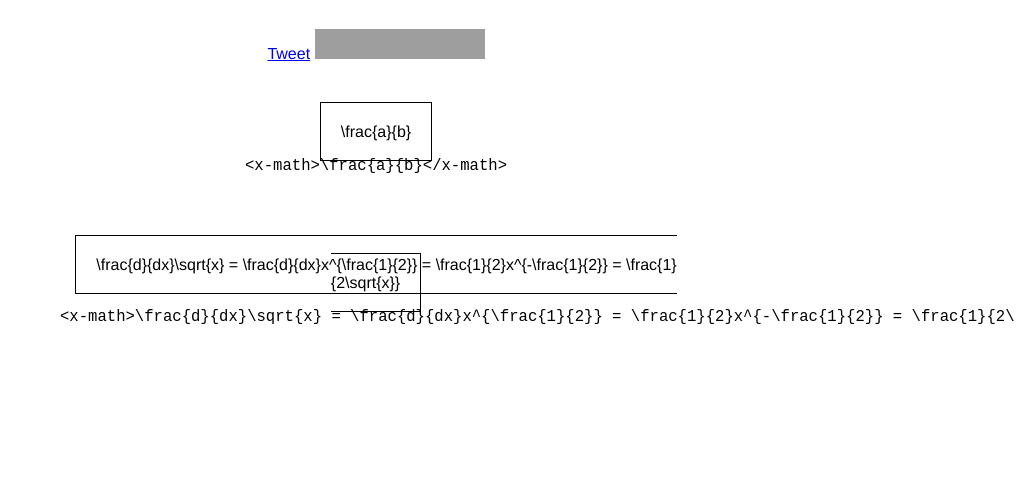
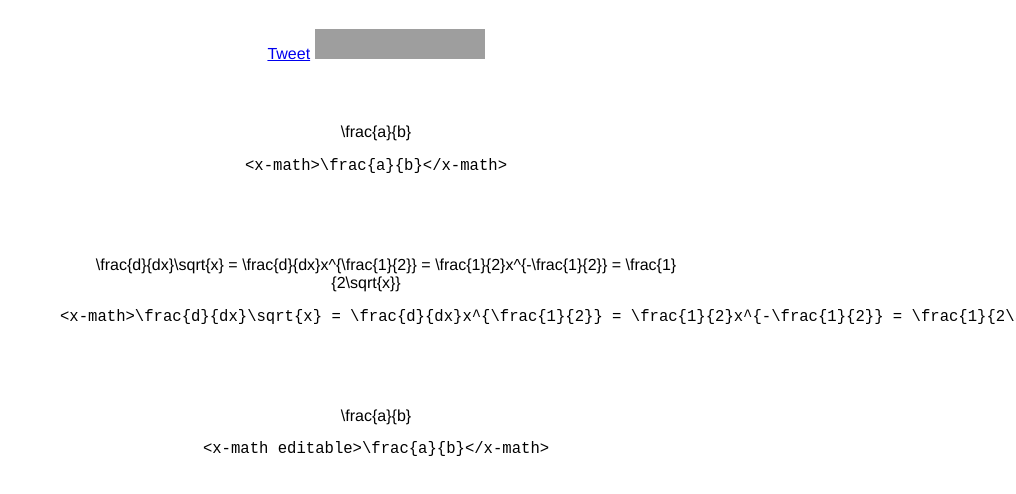
Before and after one commit to karan/x-math, a website: page demo.html in a window 1280 px wide. Shown: the part 90-584 px from the top of the page, without its empty margins (264-1280 px from the left). Drawn offline with Linux system fonts and the light colour scheme; grey boxes are pictures that could not be loaded.

Commit message:
add editable option

```diff
--- a/demo.html
+++ b/demo.html
@@ -32,7 +32,6 @@
     }
 
     x-math {
-      border: 1px solid black;
       padding: 20px;
     }
 
@@ -61,6 +60,11 @@
     <pre>&lt;x-math&gt;\frac{d}{dx}\sqrt{x} = \frac{d}{dx}x^{\frac{1}{2}} = \frac{1}{2}x^{-\frac{1}{2}} = \frac{1}{2\sqrt{x}}&lt;/x-math&gt;</pre>
   </figure>
 
+  <figure>
+    <x-math editable>\frac{a}{b}</x-math>
+    <pre>&lt;x-math editable&gt;\frac{a}{b}&lt;/x-math&gt;</pre>
+  </figure>
+
     <script>!function(d,s,id){var js,fjs=d.getElementsByTagName(s)[0],p=/^http:/.test(d.location)?'http':'https';if(!d.getElementById(id)){js=d.createElement(s);js.id=id;js.src=p+'://platform.twitter.com/widgets.js';fjs.parentNode.insertBefore(js,fjs);}}(document, 'script', 'twitter-wjs');</script>
 
 </body>
```
Also changed, not shown: x-math.html (+10 -2 lines).
